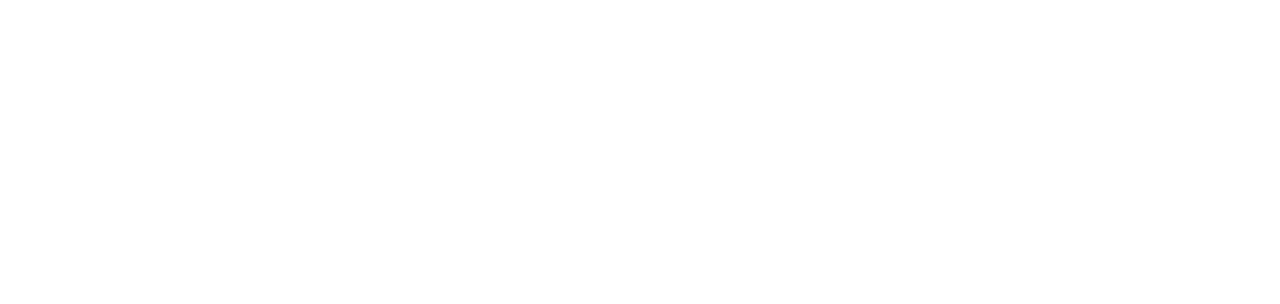
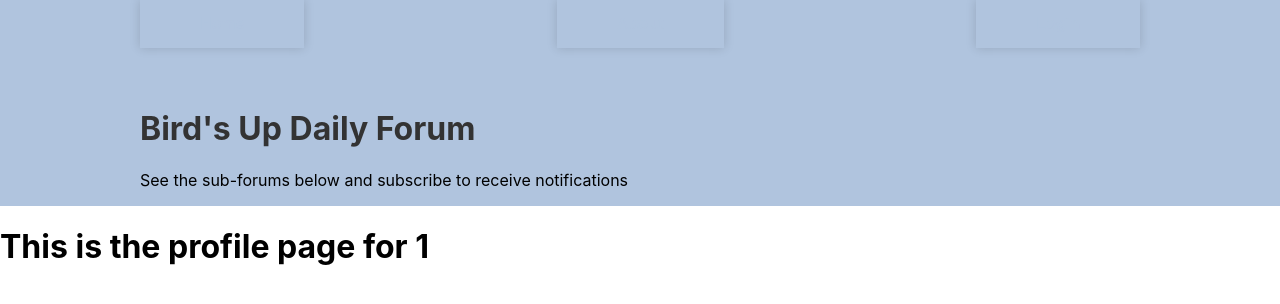
Before and after one commit to takingupspace/InternetForum, a React (Create React App) app in the folder client/: page /profile/1 in a window 1280 px wide. Before the commit this address had no page. Shown: the top 304 px of the page. Built offline with nearby package versions, Linux system fonts and the light colour scheme.

Commit message:
header-moved-to-app-added-variable-routes-for-profiles

```diff
--- a/client/src/App.js
+++ b/client/src/App.js
@@ -6,8 +6,10 @@
 import { StyledContainer } from './components/styles/Container.styled';
 import discussionBoard from './discussion.boards';
 import Board from './components/Board';
-import { BrowserRouter as Router, Routes, Route} from 'react-router-dom'
+import { BrowserRouter as Router, Routes, Route, Link} from 'react-router-dom'
 import Home from './pages/Home';
+import ErrorPage from './pages/ErrorPage';
+import Profile from './pages/ProfilePage';
 const theme = {
   colors: {
     header: '#778899',
@@ -23,13 +25,16 @@
 function App() {
 
   return (
-    <>
     <Router>
+      <ThemeProvider theme = {theme}>
+      <Header />
     <Routes>
       <Route path="/" element={<Home />}/>
+      <Route path="*" element={<ErrorPage />}/>
+      <Route path="/profile/:username" element={<Profile />}/>
       </Routes>
+      </ThemeProvider>
       </Router>
-    </>
   );
 }
 
--- a/client/src/components/Header.js
+++ b/client/src/components/Header.js
@@ -3,6 +3,7 @@
 import { StyledNav } from "./styles/Nav.styled";
 import { StyledButton } from "./styles/Button.styled";
 import { StyledFlex } from "./styles/Flex.styled";
+import { Link } from "react-router-dom";
 
 export default function Header(){
     return(
@@ -10,7 +11,9 @@
         <StyledHeader>
             <StyledContainer>
                 <StyledNav>
-                <StyledButton>LOGIN</StyledButton>
+                <Link to="/"><StyledButton>Home</StyledButton></Link>
+                <Link to="/About"><StyledButton>About</StyledButton></Link>
+                <StyledButton>Login</StyledButton>
                 </StyledNav>
                 <StyledFlex>
                     <div>
--- /dev/null
+++ b/client/src/pages/ErrorPage.js
@@ -0,0 +1,11 @@
+import React from "react";
+
+function ErrorPage(){
+    return(
+        <div>
+            ERROR PAGE NOT FOUND!
+        </div>
+    )
+}
+
+export default ErrorPage;
--- a/client/src/pages/Home.js
+++ b/client/src/pages/Home.js
@@ -6,27 +6,13 @@
 import Board from "../components/Board";
 import { BrowserRouter as Router, Routes, Route} from 'react-router-dom';
 
-const theme = {
-    colors: {
-      header: '#778899',
-      body: '#B0C4DE',
-      footer: '#778899',
-    },
-    /*
-      768px can be utilized to set the view-port on devices with 768px or less of screen real estate width and position elements accordingly
-    */
-    mobile: '768px',
-  }
 function Home(){
     return (
-        <ThemeProvider theme = {theme}>
-        <Header />
         <StyledContainer>
         {discussionBoard.map((item, index) => (
           <Board key={index} item={item}/>
         ))}
         </StyledContainer>
-        </ThemeProvider>
     )
 }
 
--- /dev/null
+++ b/client/src/pages/ProfilePage.js
@@ -0,0 +1,11 @@
+import React from "react";
+import { useParams } from "react-router-dom";
+
+function Profile(){
+    let {username} = useParams();
+    return(
+        <h1>This is the profile page for {username}</h1>
+    )
+}
+
+export default Profile;
```
